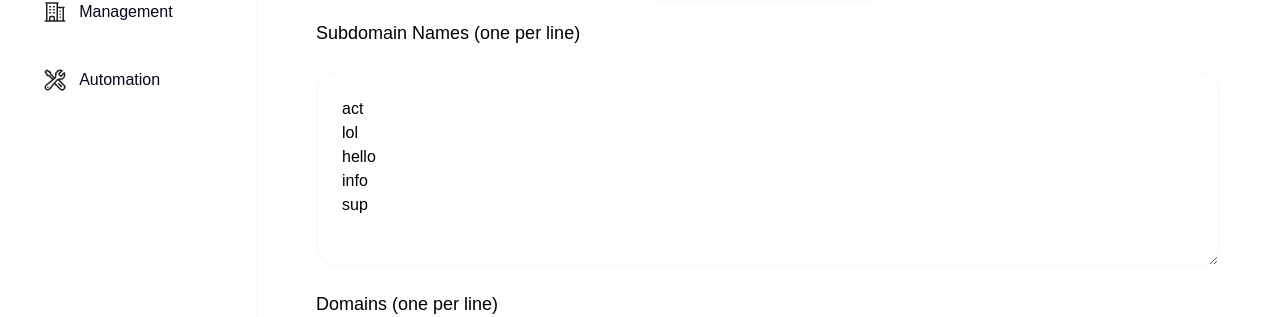
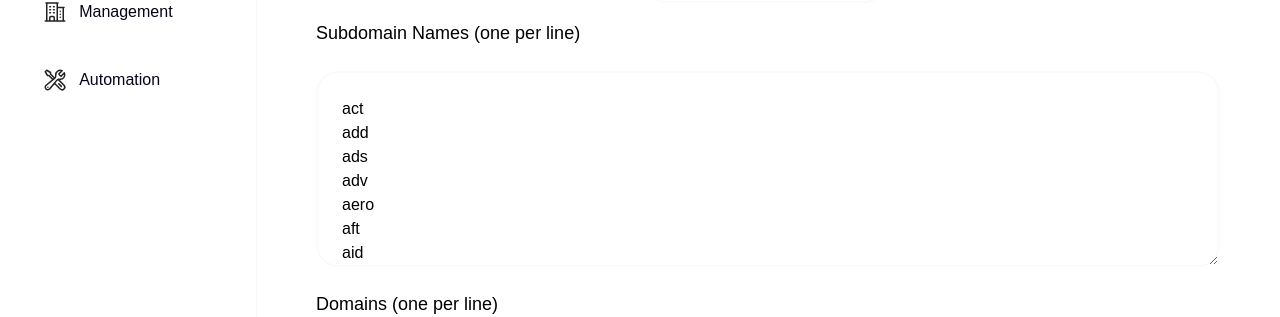
Before and after one commit to artalfred/automation, a Next.js app: page /CreateSubDomain in a window 1280 px wide. Shown: the part 278-595 px from the top of the page. Built offline with nearby package versions, Linux system fonts and the light colour scheme; a web font is replaced by a local one.

Commit message:
Added Sub Name

```diff
--- a/app/CreateSubDomain/page.tsx
+++ b/app/CreateSubDomain/page.tsx
@@ -6,7 +6,206 @@ import AutomationHeader from "../Components/AutomationHeader";
 
 export default function SubdomainGenerator() {
   const [count, setCount] = useState(4);
-  const [names, setNames] = useState("act\nlol\nhello\ninfo\nsup");
+  const [names, setNames] = useState(`act
+add
+ads
+adv
+aero
+aft
+aid
+aim
+air
+all
+alt
+amp
+ant
+app
+apt
+arc
+area
+arm
+art
+ash
+ask
+atom
+aura
+auth
+awl
+axe
+axis
+back
+bad
+bake
+ban
+bar
+base
+beam
+beat
+beg
+bend
+bet
+beta
+bid
+big
+bin
+bind
+bio
+bit
+boa
+bog
+boil
+bold
+bolt
+bond
+book
+bot
+bow
+box
+brew
+bro
+bud
+buff
+build
+bum
+bun
+burn
+buy
+buzz
+byte
+cab
+cad
+calc
+call
+calm
+cam
+can
+cap
+car
+care
+cast
+cell
+chat
+chill
+chop
+clap
+claw
+clip
+code
+con
+cook
+cool
+copy
+core
+cow
+crop
+cry
+cup
+cure
+cut
+dad
+dam
+dare
+dash
+data
+deal
+debug
+deep
+den
+dev
+dew
+dice
+dig
+dim
+din
+dive
+do
+dock
+don
+dope
+drag
+draw
+drip
+drop
+drum
+dry
+dub
+dud
+duh
+duo
+ear
+earn
+ease
+ebb
+echo
+edge
+edit
+eel
+ego
+end
+epic
+era
+eve
+exit
+face
+fact
+fad
+fade
+fall
+fan
+far
+farm
+fast
+feed
+feel
+few
+fig
+file
+fill
+film
+fin
+find
+fire
+fit
+fix
+flag
+flex
+flip
+flow
+flu
+flux
+fly
+fog
+fold
+form
+free
+fry
+fuel
+fun
+fuse
+gab
+gain
+gap
+gate
+get
+gift
+gig
+giga
+give
+glim
+glow
+go
+goal
+gov
+grab
+grid
+grip
+grow
+gum
+gun
+hack
+had
+halo
+halt`);
   const [domains, setDomains] = useState(
     "1stdomain.com\n2nddomain.com\n3rddomain.com",
   );
```
